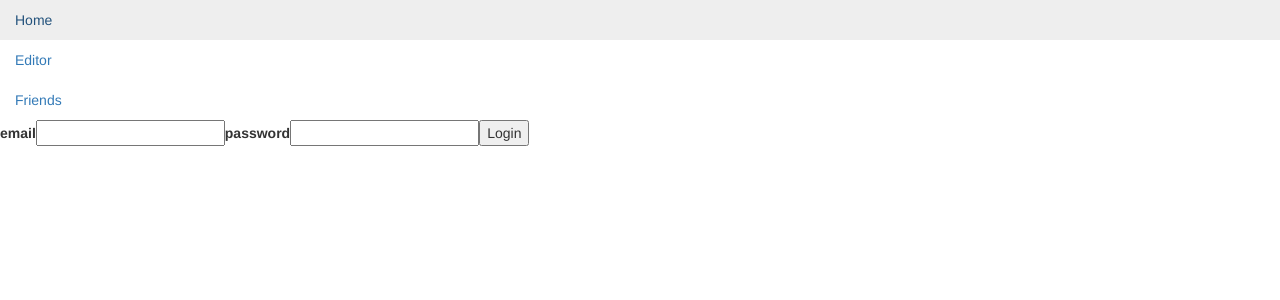
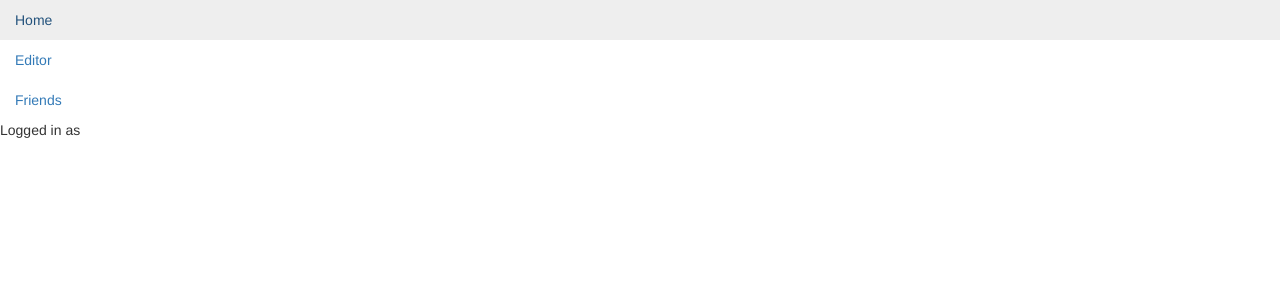
Before and after one commit to mdo5004/song-wallet-client, a React (Create React App) app: page / in a window 1280 px wide. Shown: the top 300 px of the page. Built offline with nearby package versions, Linux system fonts and the light colour scheme; no server answers.

Commit message:
Connected Home component

```diff
--- a/src/App.js
+++ b/src/App.js
@@ -4,7 +4,7 @@ import { connect } from 'react-redux';
 import { bindActionCreators } from 'redux';
 
 import './css/App.css';
-import { Home } from './containers/Home';
+import { ConnectedHome as Home } from './containers/Home';
 import { NavigationBar } from './components/navbar';
 import { Songs } from './containers/Songs';
 //import { ConnectedEditor as Editor } from './containers/Editor';
--- a/src/containers/Home.js
+++ b/src/containers/Home.js
@@ -6,8 +6,8 @@ import { ConnectedLogin as Login } from './Login';
 export class Home extends Component {
 
     render() {
-        const currentUser = this.props.currentUser;
-        const disp = !currentUser ? (<Login />) : (<p>Please log in</p>)
+        const currentUser = !!this.props.currentUser;
+        const disp = currentUser ? (<p>Logged in as {this.props.currentUser.username}</p>) : (<Login />)
         return (
         <div>
                 {disp}
```
